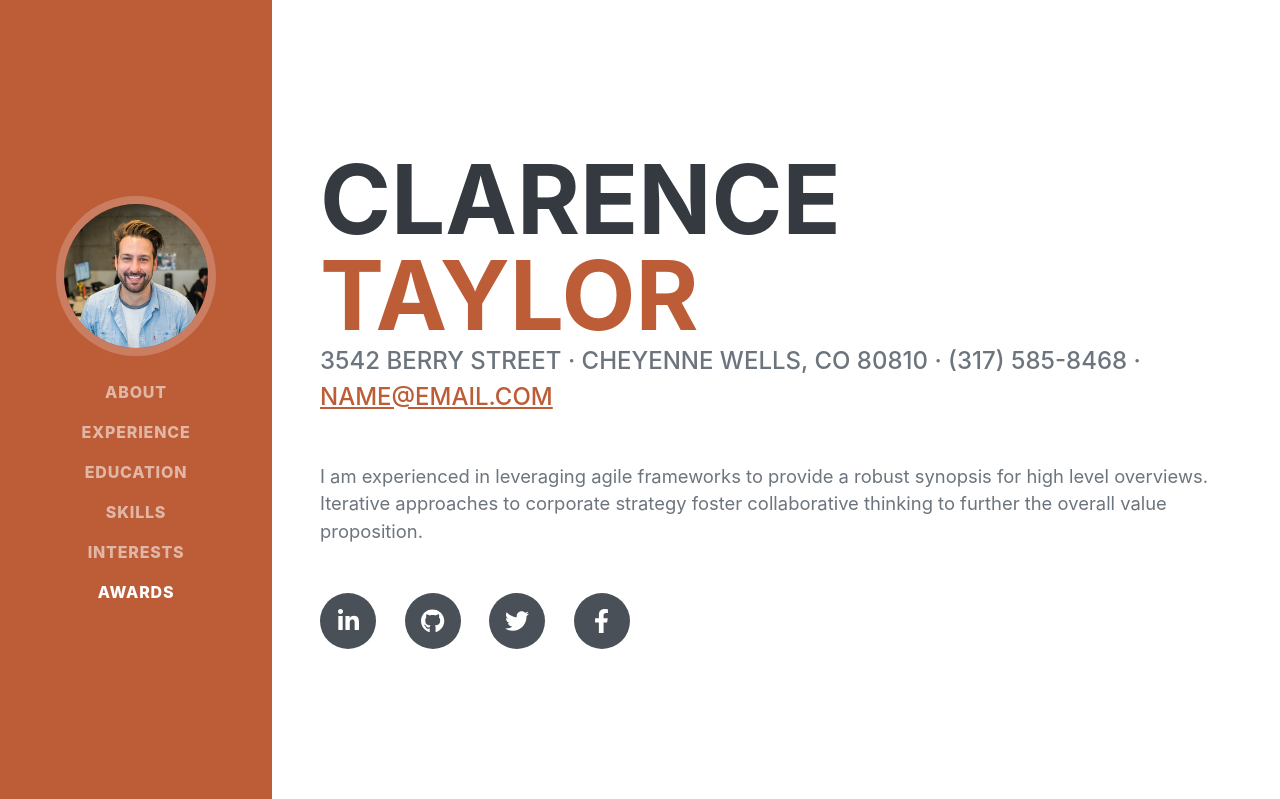
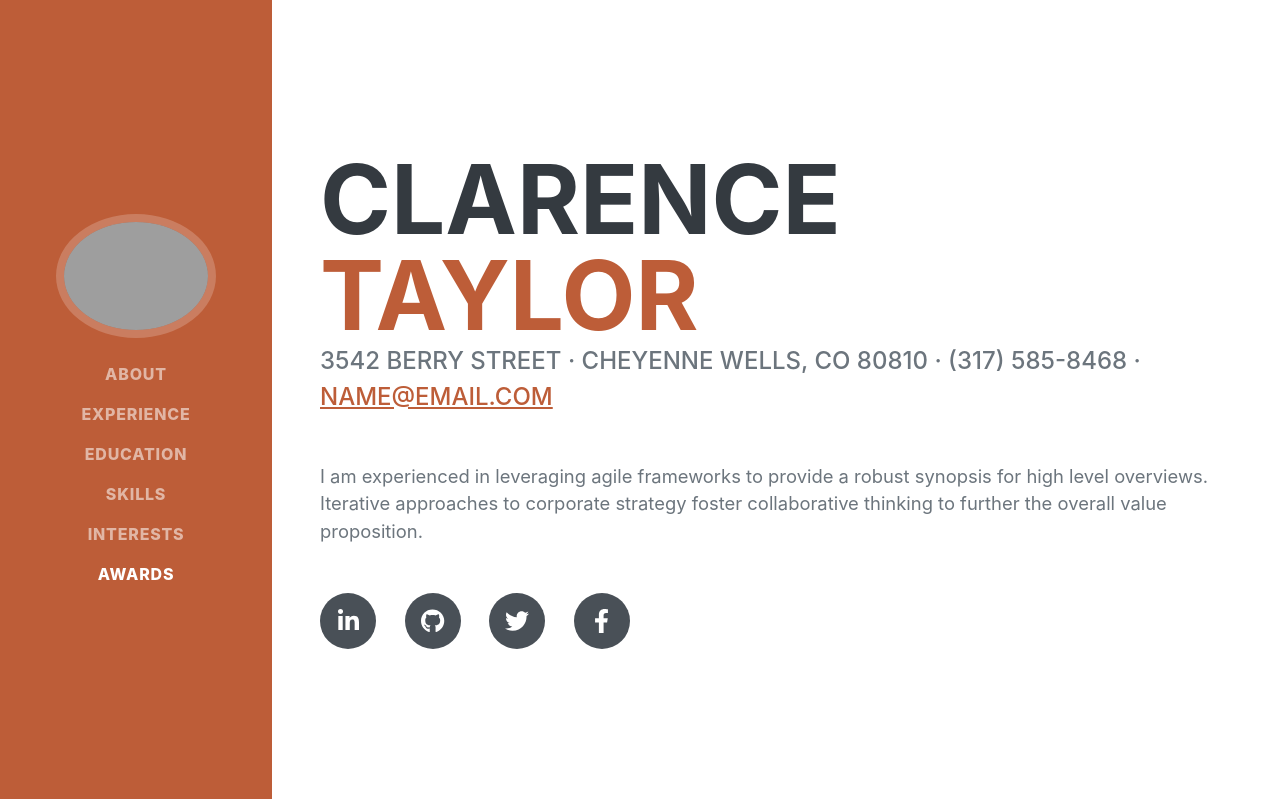
Before and after one commit to HeinXavierSwart/HeinXavierSwart.github.io, a Flask app: page / in a window 1280 px wide. Shown: the top 799 px of the page. Run offline with Flask 3, Linux system fonts and the light colour scheme; some libraries are stand-ins or nearby versions; some web fonts are replaced; grey boxes are pictures that could not be loaded.

Commit message:
update CSS template and add initial photo

```diff
--- a/app/templates/index.html
+++ b/app/templates/index.html
@@ -13,14 +13,14 @@
         <link href="https://fonts.googleapis.com/css?family=Saira+Extra+Condensed:500,700" rel="stylesheet" type="text/css" />
         <link href="https://fonts.googleapis.com/css?family=Muli:400,400i,800,800i" rel="stylesheet" type="text/css" />
         <!-- Core theme CSS (includes Bootstrap)-->
-        <link href="css/styles.css" rel="stylesheet" />
+        <link href="{{ url_for('static', filename='css/styles.css') }}" rel="stylesheet" />
     </head>
     <body id="page-top">
         <!-- Navigation-->
         <nav class="navbar navbar-expand-lg navbar-dark bg-primary fixed-top" id="sideNav">
             <a class="navbar-brand js-scroll-trigger" href="#page-top">
                 <span class="d-block d-lg-none">Clarence Taylor</span>
-                <span class="d-none d-lg-block"><img class="img-fluid img-profile rounded-circle mx-auto mb-2" src="assets/img/profile.jpg" alt="..." /></span>
+                <span class="d-none d-lg-block"><img class="img-fluid img-profile rounded-circle mx-auto mb-2" src="{{ url_for('static', filename='assets/img/hein.jpg') }}" alt="..." /></span>
             </a>
             <button class="navbar-toggler" type="button" data-bs-toggle="collapse" data-bs-target="#navbarResponsive" aria-controls="navbarResponsive" aria-expanded="false" aria-label="Toggle navigation"><span class="navbar-toggler-icon"></span></button>
             <div class="collapse navbar-collapse" id="navbarResponsive">
```
Also changed, not shown: 1 other file.
